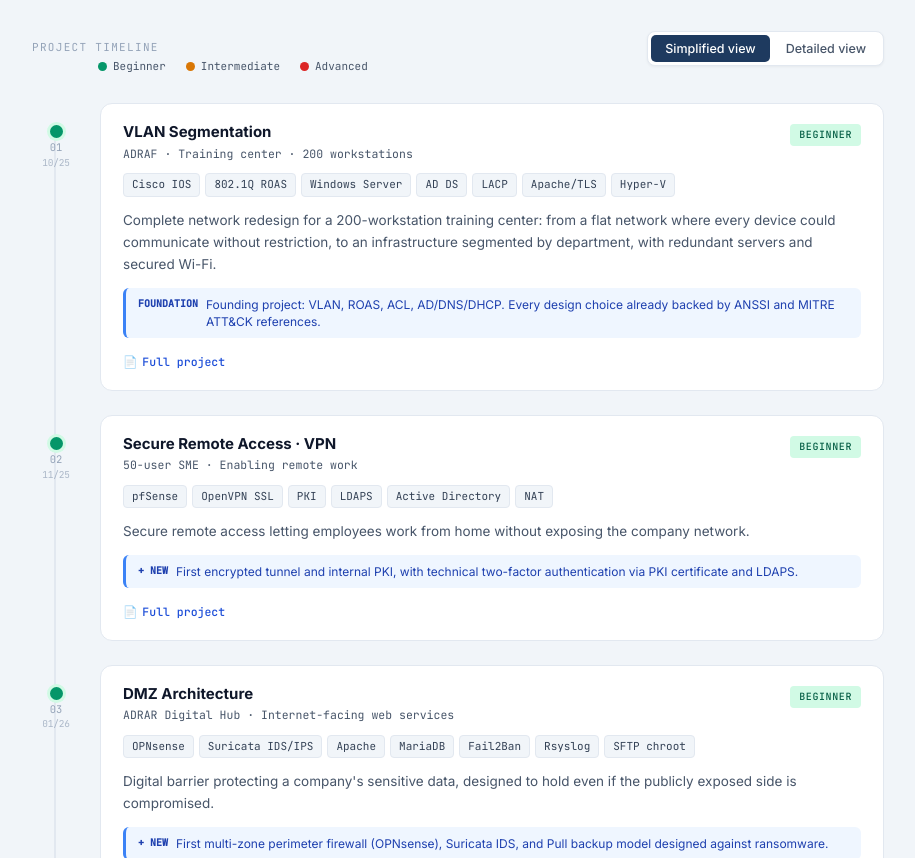
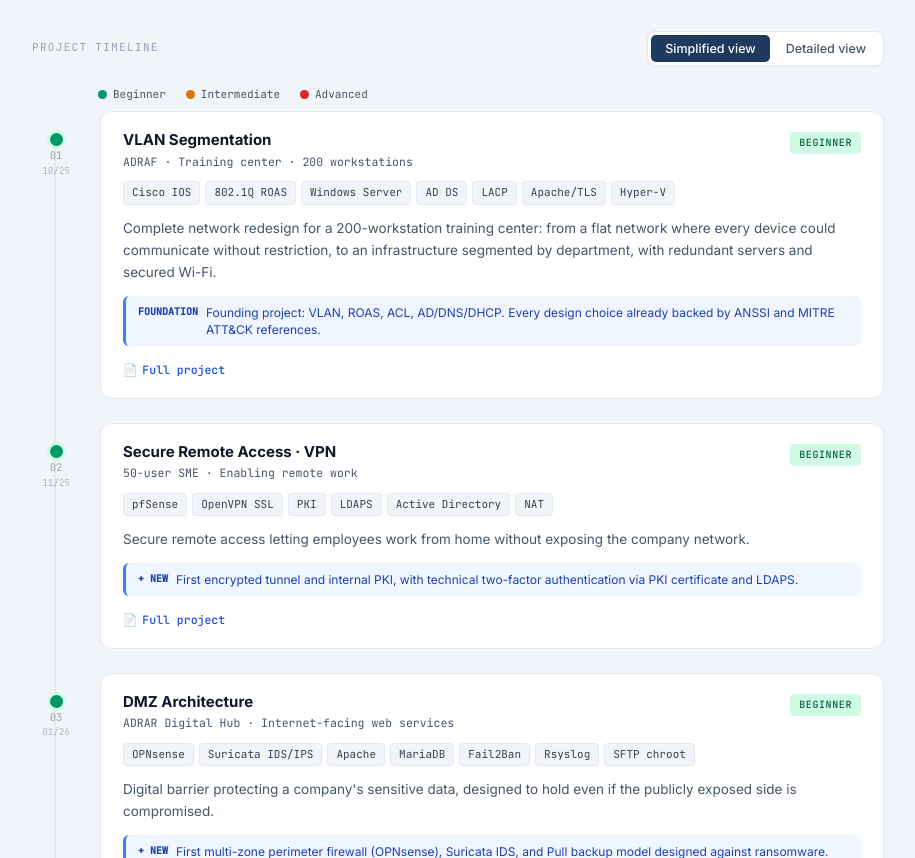
Before and after one commit to sebastienguerrero/sebastienguerrero.github.io, a plain HTML site: page index.html in a window 1280 px wide. Shown: the part 1182-2040 px from the top of the page, without its empty margins (182-1097 px from the left). Drawn offline with Linux system fonts and the light colour scheme.

```diff
--- a/index.html
+++ b/index.html
@@ -665,8 +665,9 @@
         /* ── LEGEND ── */
         .legend {
             max-width: 900px;
-            margin: -8px auto 0;
-            padding: 0 24px 0 90px;
+            margin: 0px auto 0;
+	    margin-bottom: -20px;
+            padding: 20px 24px 0 90px;
             display: flex;
             gap: 20px;
             flex-wrap: wrap;
```
